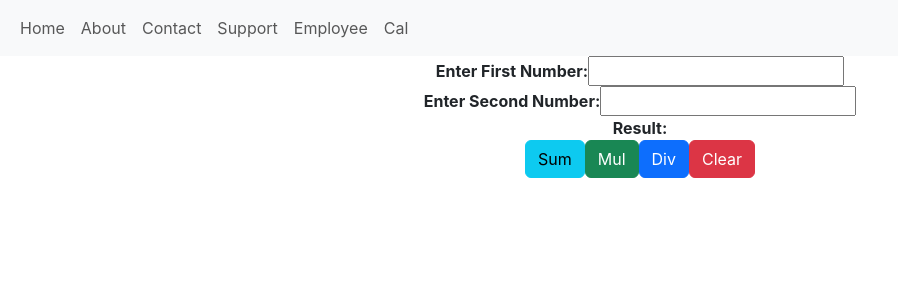
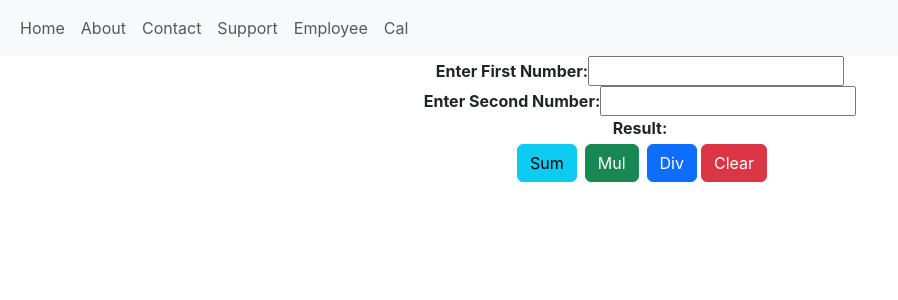
Before and after one commit to Sonali2267/firstprojectapp_1035, a React (Create React App) app: page /cal in a window 1280 px wide. Shown: the top 300 px of the page, without its empty margins (0-898 px from the left). Built offline with nearby package versions, Linux system fonts and the light colour scheme.

Commit message:
sumclick function

```diff
--- a/src/screens/Cal.js
+++ b/src/screens/Cal.js
@@ -13,7 +13,11 @@ function Cal() {
         else{
             setNumber2(event.target.value);
         }
-        console.log(number1);
+        //console.log(number1);
+    };
+
+    const sumClick=()=>{
+        setResult(Number(number1)+Number(number2));
     }
   return (
     <div>
@@ -24,9 +28,9 @@ function Cal() {
         <input type='number'name='num2'onChange={changeHandler}/>
         <br/>
         <b>Result:</b><br/>
-        <button className='btn btn-info'>Sum</button>
-        <button className='btn btn-success'>Mul</button>
-        <button className='btn btn-primary'>Div</button>
+        <button onClick={sumClick} className='btn btn-info m-1'>Sum</button>
+        <button className='btn btn-success m-1'>Mul</button>
+        <button className='btn btn-primary m-1'>Div</button>
         <button className='btn btn-danger'>Clear</button>
     </div>
   )
```
